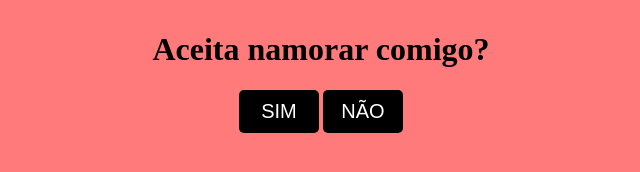
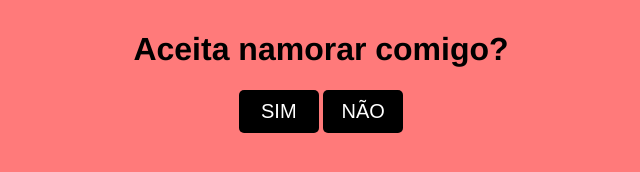
Before and after one commit to Thalles1809/Ingrid, a plain HTML site: page index.html in a window 1280 px wide. Shown: the whole page, without its empty margins (329-969 px from the left). Drawn offline with Linux system fonts and the light colour scheme.

Commit message:
Update index.html

```diff
--- a/index.html
+++ b/index.html
@@ -26,7 +26,7 @@
         left: 0;
         padding: 10px;
         text-align: center;
-        font-family: montserrat;
+        font-family: Helvetica;
     }
 
     .btn {
```
